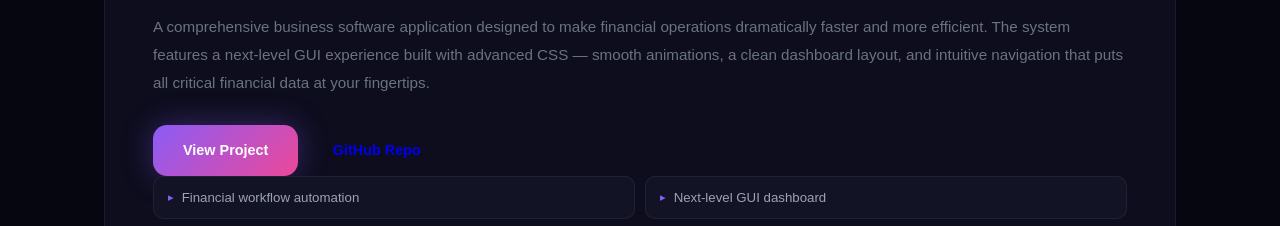
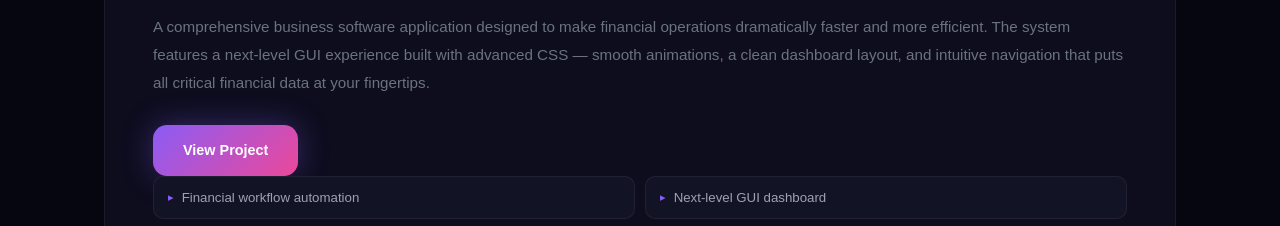
Before and after one commit to rchauhan93132-arch/raj-portfolio, a plain HTML site: page index.html in a window 1280 px wide. Shown: the part 3441-3667 px from the top of the page. Drawn offline with Linux system fonts and the light colour scheme; a web font is replaced by a local one.

Commit message:
Remove GitHub Repo link from index.html
Removed GitHub Repo link from the project section.

```diff
--- a/index.html
+++ b/index.html
@@ -575,12 +575,6 @@ footer span{
      target="_blank">
      View Project
   </a>
-
-  <a href="https://github.com/https:/rchauhan93132-arch/raj-portfolio"
-     class="btn btn-secondary"
-     target="_blank">
-     GitHub Repo
-  </a>
 </div>
     <div class="proj-features">
       <div class="feat-item">Financial workflow automation</div>
```
